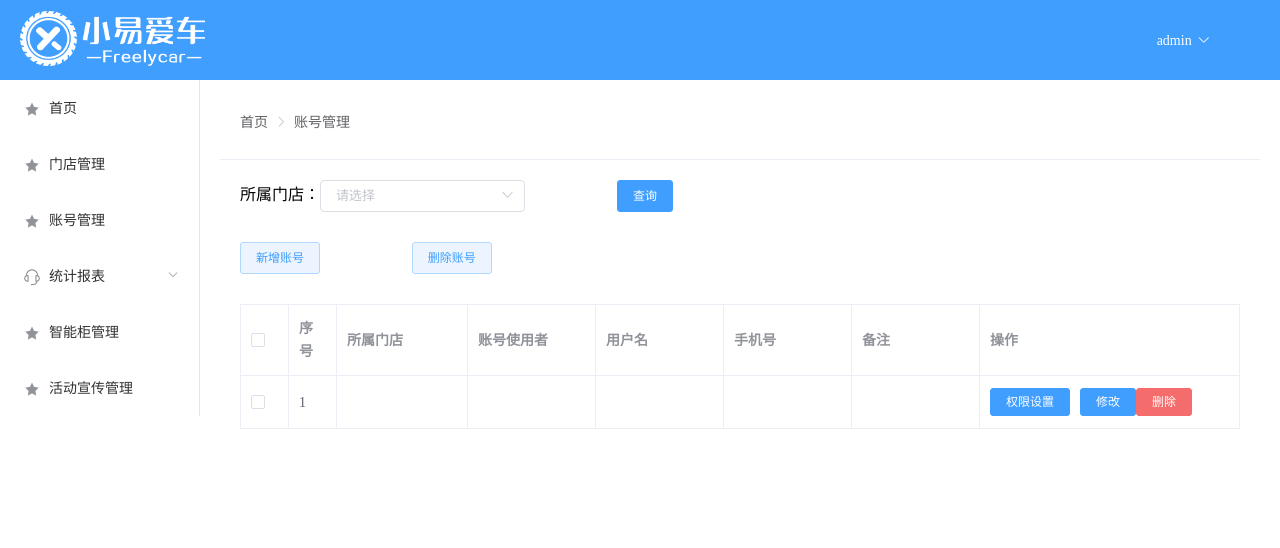
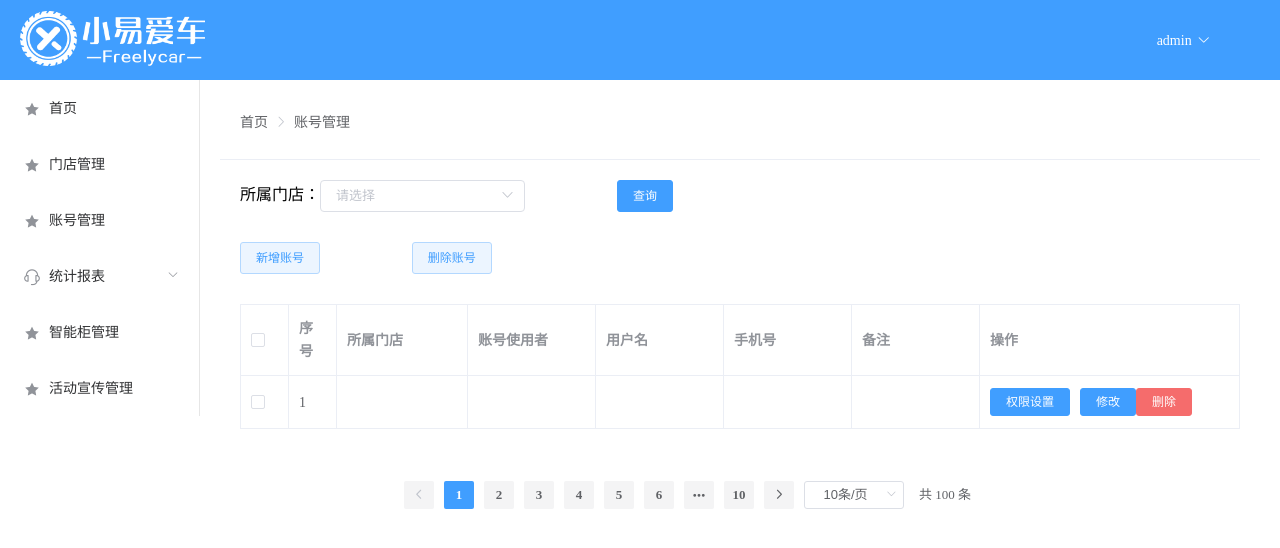
Before and after one commit to baiwh/freelycar-SaaS-Management, a Vue app: page /AccountManagement in a window 1280 px wide. Shown: the top 548 px of the page. Built offline with nearby package versions, Linux system fonts and the light colour scheme.

Commit message:
增加账号管理分页器

```diff
--- a/src/view/AccountManagement.vue
+++ b/src/view/AccountManagement.vue
@@ -51,6 +51,11 @@
         </template>
       </el-table-column>
     </el-table>
+
+    <!--分页器-->
+    <pagingDevice
+      :pageData.sync="pageData"
+      @changePage="changePage"></pagingDevice>
 
     <!--新增、修改账号-->
     <el-dialog :title="newOrChange" :visible.sync="isShow">
@@ -148,7 +153,12 @@
           phone: ''
         },
         innerTableData: [],
-        isSetting: false
+        isSetting: false,
+        pageData: {
+          currentPage: 1,
+          pageSize: 10,
+          pageTotal: 100
+        }
       }
     },
     methods: {
@@ -167,7 +177,8 @@
       },
       onPermission() {
         this.isSetting = true
-      }
+      },
+      changePage() {}
     },
     mounted: function () {
 
```
